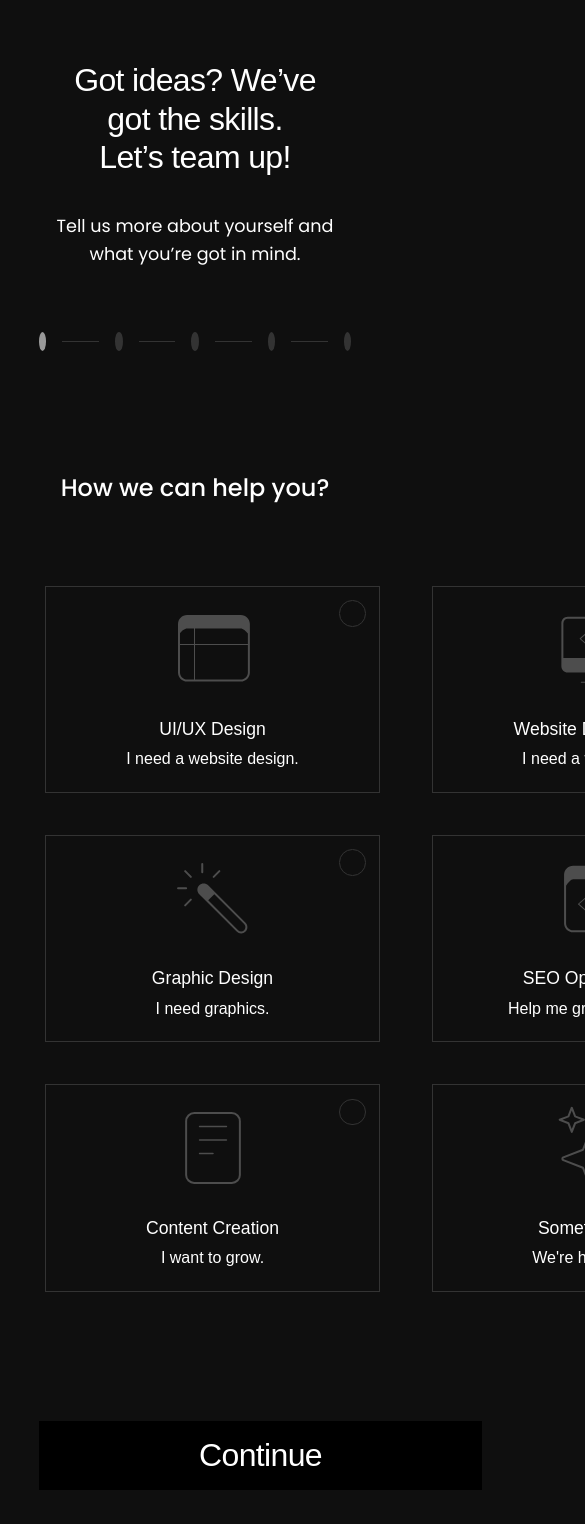
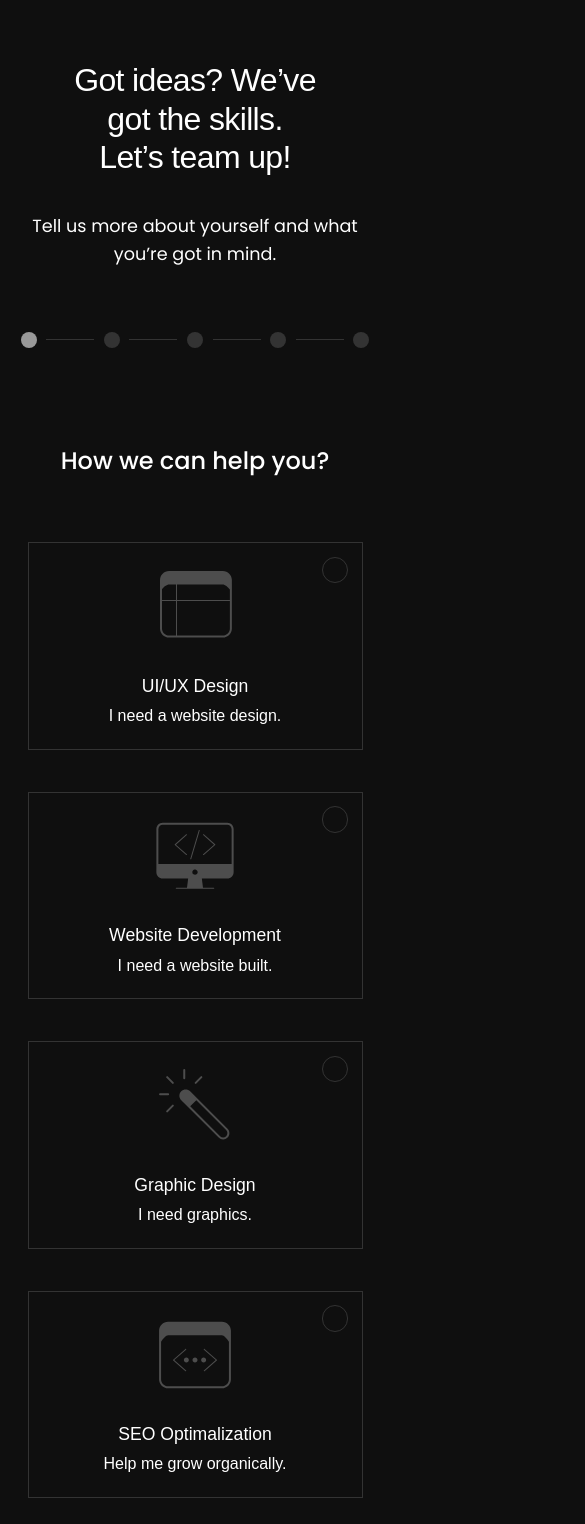
Before and after one commit to PatrycjaKalita/mp, a plain HTML site: page index.html in a window 390 px wide. Shown: the part 3336-4860 px from the top of the page, 585 px wide, since content can reach past the window. Before the commit the page ends 4826 px from the top, so only its background shows below. Drawn offline with Linux system fonts and the light colour scheme; a web font is replaced by a local one.

Commit message:
Form update

```diff
--- a/style.css
+++ b/style.css
@@ -676,7 +676,6 @@ header {
     font-weight: 400;
 }
 
-
 @media (max-width: 1400px) {
     /* HEADER */
     header {
@@ -696,19 +695,19 @@ header {
         font-size: 1.25rem;
     }
 
-    .banner-content button {
+    .bubbly-button {
         margin: 3em auto 0 auto;
         font-size: 1.75rem;
     }
 
-    .banner-content button:hover {
+    .bubbly-button:hover {
         color: var(--neutral-0);
         box-shadow: none;
         border-radius: none;
     }
 
-    .banner-content button:before,
-    .banner-content button:after {
+    .bubbly-button:before,
+    .bubbly-button:after {
         left: -8%;
     }
 
@@ -954,13 +953,13 @@ header {
         font-size: 1rem;
     }
 
-    .banner-content button {
+    .bubbly-button {
         margin: 2em auto 0 auto;
         font-size: 1rem;
     }
 
-    .banner-content button:before,
-    .banner-content button:after {
+    .bubbly-button:before,
+    .bubbly-button:after {
         left: -10%;
      }
 
@@ -1055,6 +1054,33 @@ header {
         font-size: 0.8rem;
         margin-top: 1em;
     }
+
+    /* Form SECTION */
+    .form-container {
+        max-width: 90%;
+    }
+
+    .form-staus-bar-pattern {
+        gap: 0.6em;
+    }
+
+    .form-staus-bar-circle {
+        width: 1em;
+        height: 1em;
+    }
+
+    .form-staus-bar-line {
+        width: 3em;
+    }
+
+    .form-container h3 {
+        margin-top: 4em;
+    }
+
+    .form-options {
+        margin-top: 4em;
+        grid-template-columns: repeat(1, 1fr);
+    }
 }
 
 @media (min-width: 330px) and (max-width: 376px) {
@@ -1071,7 +1097,7 @@ header {
         font-size: 0.8rem;
     }
 
-    .banner-content button {
+    .bubbly-button {
         font-size: 0.8rem;
     }
 
```
